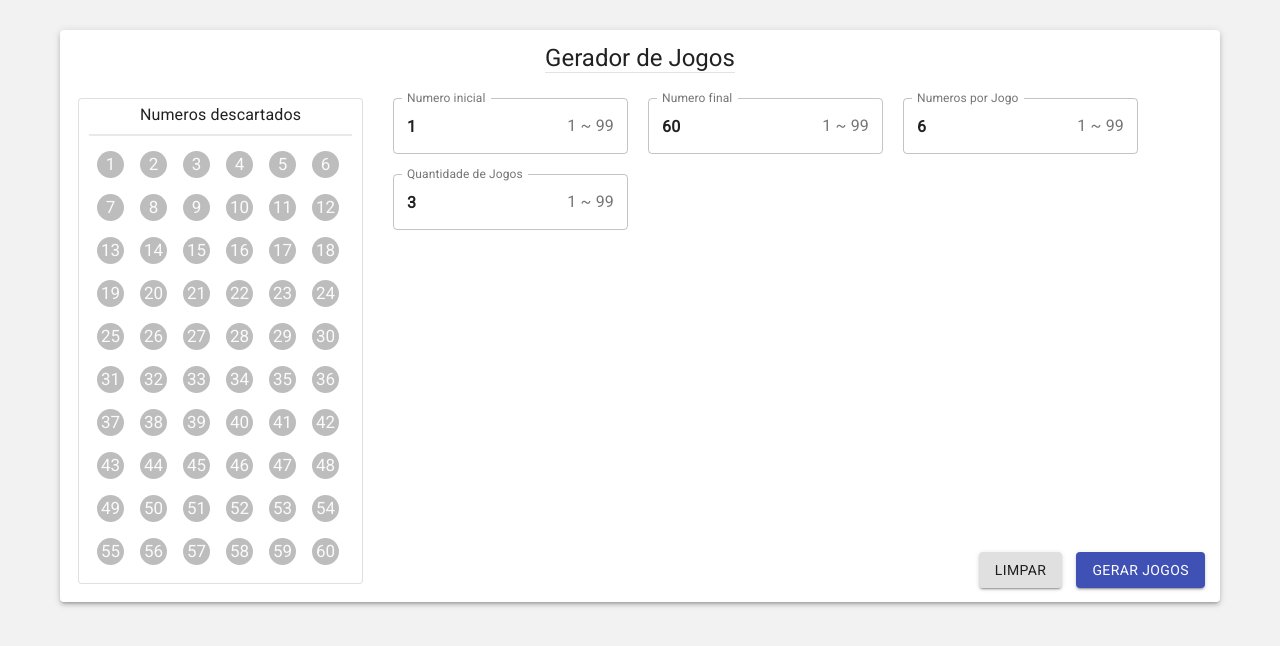
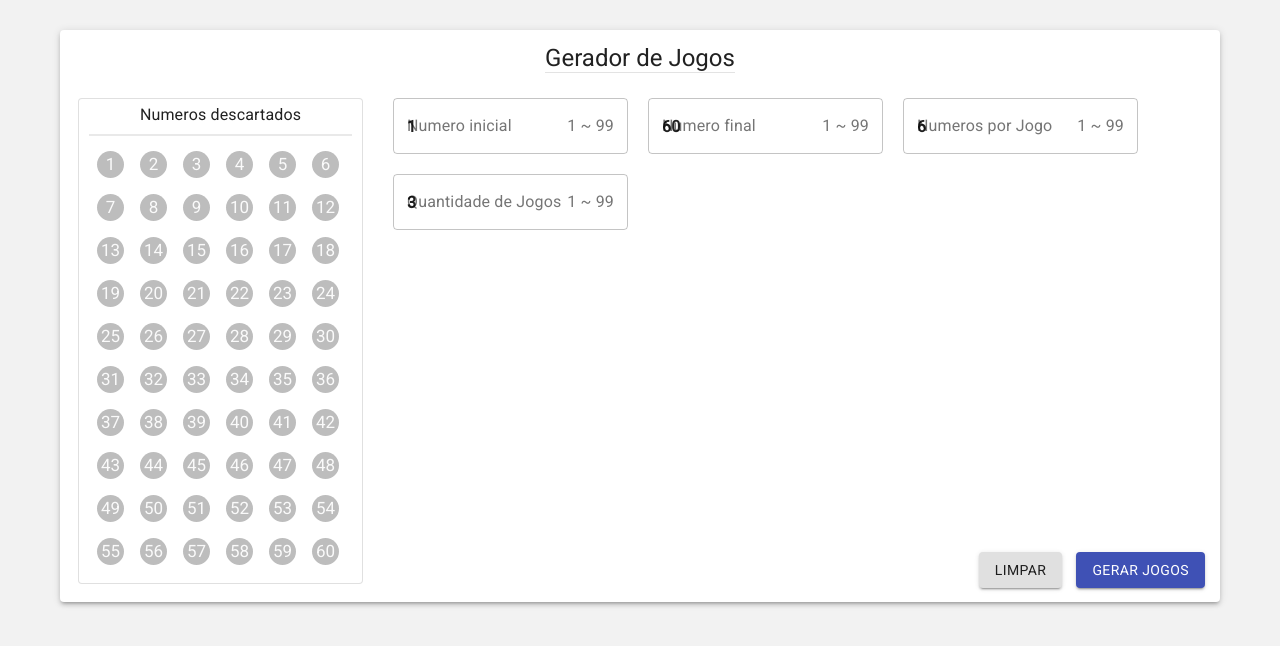
Before and after one commit to JonasVargaski/lottery-drawer, a React (Create React App) app: page / in a window 1280 px wide. Shown: the top 646 px of the page. Built offline with nearby package versions, Linux system fonts and the light colour scheme.

Commit message:
fix localstorege

```diff
--- a/src/pages/Sorting/index.js
+++ b/src/pages/Sorting/index.js
@@ -1,6 +1,6 @@
 /* eslint-disable react/no-array-index-key */
 /* eslint-disable no-console */
-import React, { useMemo, useState, useCallback } from "react";
+import React, { useMemo, useState, useCallback, useEffect } from "react";
 import { Button, Paper, InputAdornment } from "@material-ui/core";
 
 import CardGame from "../../components/CardGame";
@@ -18,7 +18,7 @@ const defaultConfigs = {
 
 function Sorting() {
   const [games, setGames] = useState([]);
-  const [config, setConfigs] = useState(defaultConfigs);
+  const [config, setConfigs] = useState({});
 
   const genericNumbers = useMemo(() => {
     if (config.max)
@@ -41,13 +41,23 @@ function Sorting() {
   );
 
   const handleClear = useCallback(() => {
-    setConfigs(defaultConfigs);
     setGames([]);
-  }, [defaultConfigs, setConfigs]);
+    setConfigs((x) => ({ ...x, ignored: [] }));
+  }, [setConfigs]);
 
   const handleGenerate = useCallback(() => {
+    localStorage.setItem("sorter:configs", JSON.stringify(config));
     setGames(generate(config));
   }, [config, setGames]);
+
+  useEffect(() => {
+    const cfg = localStorage.getItem("sorter:configs");
+    if (cfg) {
+      setConfigs({ ...JSON.parse(cfg), ignored: [] });
+    } else {
+      setConfigs(defaultConfigs);
+    }
+  }, []);
 
   return (
     <Container>
--- a/src/utils/generate.js
+++ b/src/utils/generate.js
@@ -4,8 +4,8 @@ function getRandomInt(min, max) {
   return Math.ceil(Math.random() * (max - min) + min);
 }
 
-export default function generate(params) {
-  const config = { ...params, loops: 2000 };
+export default function generate({ cards, dozens, ignored = [], min, max }) {
+  const config = { cards, dozens, ignored, min, max, loops: 2000 };
 
   let i = 0;
   const result = [];
```
Also changed, not shown: 2 other files (tests, documents, lock files or other folders).
